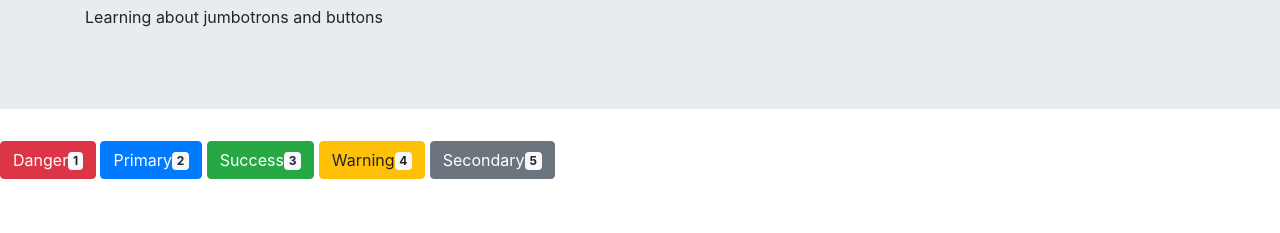
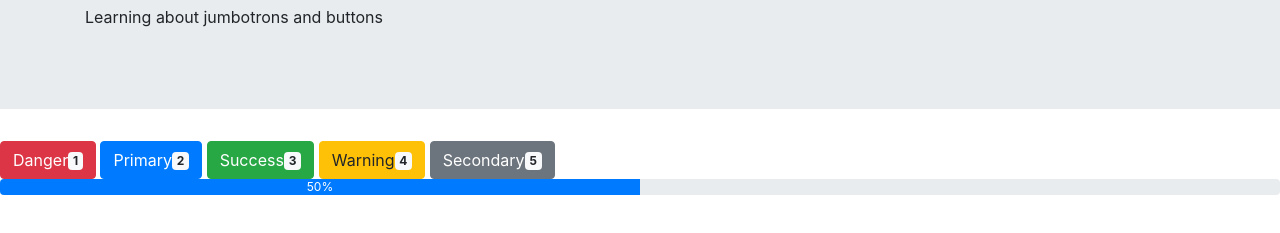
Before and after one commit to jessica5391/jumbotrons-and-buttons, a plain HTML site: page index.html in a window 1280 px wide. Shown: the part 115-348 px from the top of the page. Drawn offline with nearby package versions, Linux system fonts and the light colour scheme.

Commit message:
updated with progress-bar

```diff
--- a/index.html
+++ b/index.html
@@ -29,6 +29,8 @@
         <button type="button" class="btn btn-warning">Warning<span class="badge badge-light">4</span></button>
         <button type="button" class="btn btn-secondary">Secondary<span class="badge badge-light">5</span></button>
     </div>
-
+    <div class="progress">
+        <div class="progress-bar" style="width: 50%;">50%</div>
+    </div>
 </body>
 </html>
```
